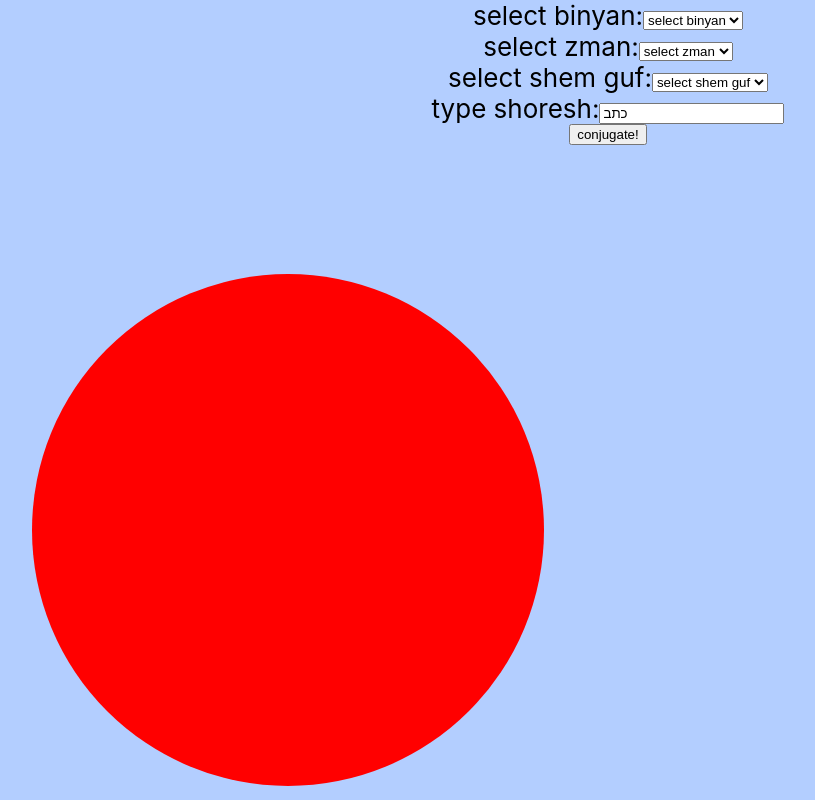
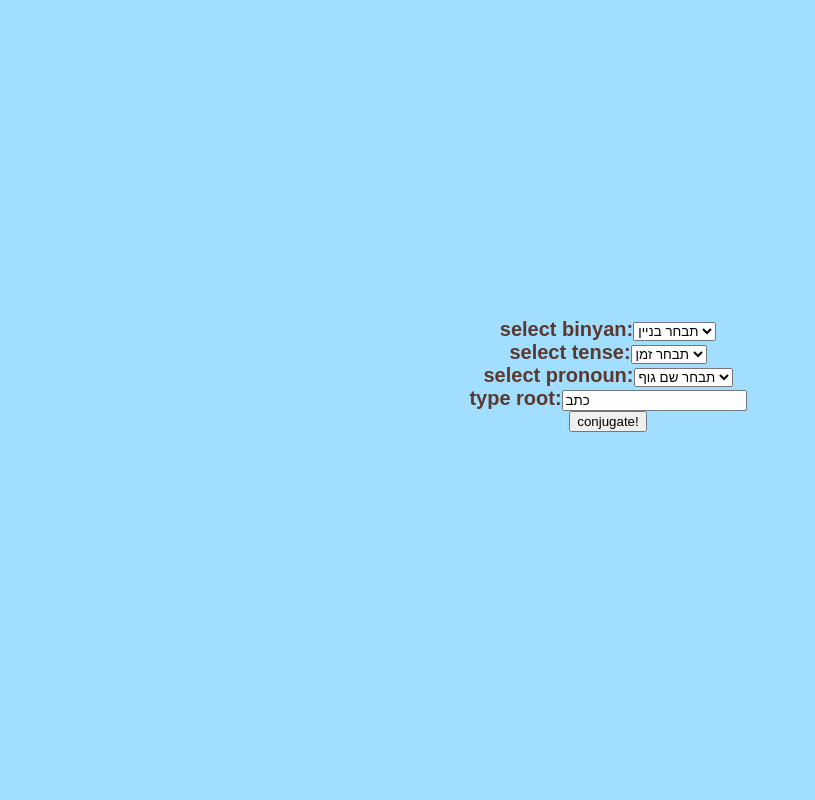
Before and after one commit to razzzhbwiueceghe/full-hebrew-conjugation-generator-verbs, a React (Create React App) app in the folder frontend/: page / in a window 1280 px wide. Shown: the top 800 px of the page, without its empty margins (32-847 px from the left). Built offline with nearby package versions, Linux system fonts and the light colour scheme.

Commit message:
fixed ani anaxnu issues

```diff
--- a/frontend/src/App.css
+++ b/frontend/src/App.css
@@ -2,13 +2,25 @@
   text-align: center;
 }
 
+
+
+
 .App-header {
-  background-color: #B3CEFF;
+  background-color: #a1deff;
   min-height: 100vh;
   display: flex;
   flex-direction: column;
   align-items: center;
   justify-content: center;
-  font-size: calc(10px + 2vmin);
-  color: #000000;
+  font-size: calc(12px + 1vmin);
+  color: #5a392f;
+  font-family: 'Hiragino Maru Gothic ProN', sans-serif;
+  font-weight: bold;
+  label:hover {
+  background-color: #ffcdfd; /* Change the background color on hover */
 }
+}
+
+.App-link {
+  color: #a1deff;
+}
--- a/frontend/src/App.js
+++ b/frontend/src/App.js
@@ -9,10 +9,15 @@ function App() {
   const [output, setOutput] = useState();
 
   const fetchConjugation = ()=>{
+    const shem_guf = (
+      ["avar", "atid"].includes(zman)&&
+      ["aniz", "anin", "anaxnuz", "anaxnun"].includes(shemguf)
+    )?(shemguf.substr(0, shemguf.length-1)):(shemguf);
+
     fetch('/conjugate', {
       method: 'POST',
       headers: { 'Content-Type': 'application/json' },
-      body: JSON.stringify({ shoresh, binyan, zman, shem_guf: shemguf}),
+      body: JSON.stringify({ shoresh, binyan, zman, shem_guf}),
     }).then(res => res.json())
     .then(response => setOutput(response.outputword))
   }
@@ -24,74 +29,77 @@ function App() {
         <label>
         select binyan:
           <select value={binyan} onChange={e=> setBinyan(e.target.value)}>
-            <option value="">select binyan</option>
-            <option value="paal">paal</option>
-            <option value="piel">piel</option>
-            <option value="hifil">hifil</option>
-            <option value="hitpael">hitpael</option>
-            <option value="nifal">nifal</option>
+            <option value="">תבחר בניין</option>
+            <option value="paal">פעל</option>
+            <option value="piel">פיעל</option>
+            <option value="hifil">הפעיל</option>
+            <option value="hitpael">התפעל</option>
+            <option value="nifal">נפעל</option>
           </select>
         </label>
 
 
         <label>
-        select zman:
+        select tense:
           <select value={zman} onChange={e=> setZman(e.target.value)}>
-            <option value="">select zman</option>
-            <option value="hoveh">hoveh</option>
-            <option value="avar">avar</option>
-            <option value="atid">atid</option>
+            <option value="">תבחר זמן</option>
+            <option value="hoveh">הווה</option>
+            <option value="avar">עבר</option>
+            <option value="atid">עתיד</option>
           </select>
         </label>
 
 
         <label>
-        select shem guf:
+        select pronoun:
           <select value={shemguf} onChange={e=> setShemguf(e.target.value)}>
-            <option value="">select shem guf</option>
-            <option value="ani">ani</option>
-            <option value="ani">ani (zachar)</option>
-            <option value="anin">ani (nekeva)</option>
-            <option value="ata">ata</option>
-            <option value="at">at</option>
-            <option value="hu">hu</option>
-            <option value="hi">hi</option>
-            <option value="anaxnu">anaxnu</option>
-            <option value="atem">atem</option>
-            <option value="aten">aten</option>
-            <option value="hem">hem</option>
-            <option value="hen">hen</option>
+            <option value="">תבחר שם גוף</option>
+            <option value="aniz">אני (זכר)</option>
+            <option value="anin">אני (נקבה)</option>
+            <option value="ata">אתה</option>
+            <option value="at">את</option>
+            <option value="hu">הוא</option>
+            <option value="hi">היא</option>
+            <option value="anaxnuz">אנחנו (זכר)</option>
+            <option value="anaxnun">אנחנו (נקבה)</option>
+            <option value="atem">אתם</option>
+            <option value="aten">אתן</option>
+            <option value="hem">הם</option>
+            <option value="hen">הן</option>
           </select>
         </label>
 
         <label>
-        type shoresh:
+        type root:
         <input value={shoresh} onChange={e=> setShoresh(e.target.value)} />
         </label>
         <button onClick={fetchConjugation}>
         conjugate!
         </button>
 
+
         <h2>{output}</h2>
 
-        <svg viewBox="0 0 100 100">
-        <circle cx={25} cy={25} r={20} fill="#f00" onClick={()=>setBinyan("paal")}/>
-        <circle cx={75} cy={75} r={20} fill="#0f0" onClick={()=>console.log(2)}/>
-        </svg>
 
-      </header>
-    </div>
-  );
+
+    </header>
+  </div>
+
+);
 }
 
+
 export default App;
-
+//<svg viewBox="0 0 100 100">
+//<circle cx={25} cy={25} r={20} fill="#f00" onClick={()=>setBinyan("paal")}/>
+//<circle cx={75} cy={75} r={20} fill="#0f0" onClick={()=>console.log(2)}/>
+//</svg>
 
 //can also style in css
 //instead of circle it will be a branch and instead of console.log it will say whatever setBinyan("piel")
 //then when you click it it will be the same as selecting from the dropdown
 
-//should be able to render the text for the labels of the menorah
+//should be able to render the text for the
 //want a variable for the binyan will do a dropdown and replace later and the same for zman and input for hebrew chatachters and accept at a certain length
 //dropdown for binyan, zman, shem_guf and an input box for shoresh
 //single button says conjugate and will render the conjugate verb at the bottom
```
Also changed, not shown: frontend/public/manifest.json, 2 other files (tests, documents, lock files or other folders).
